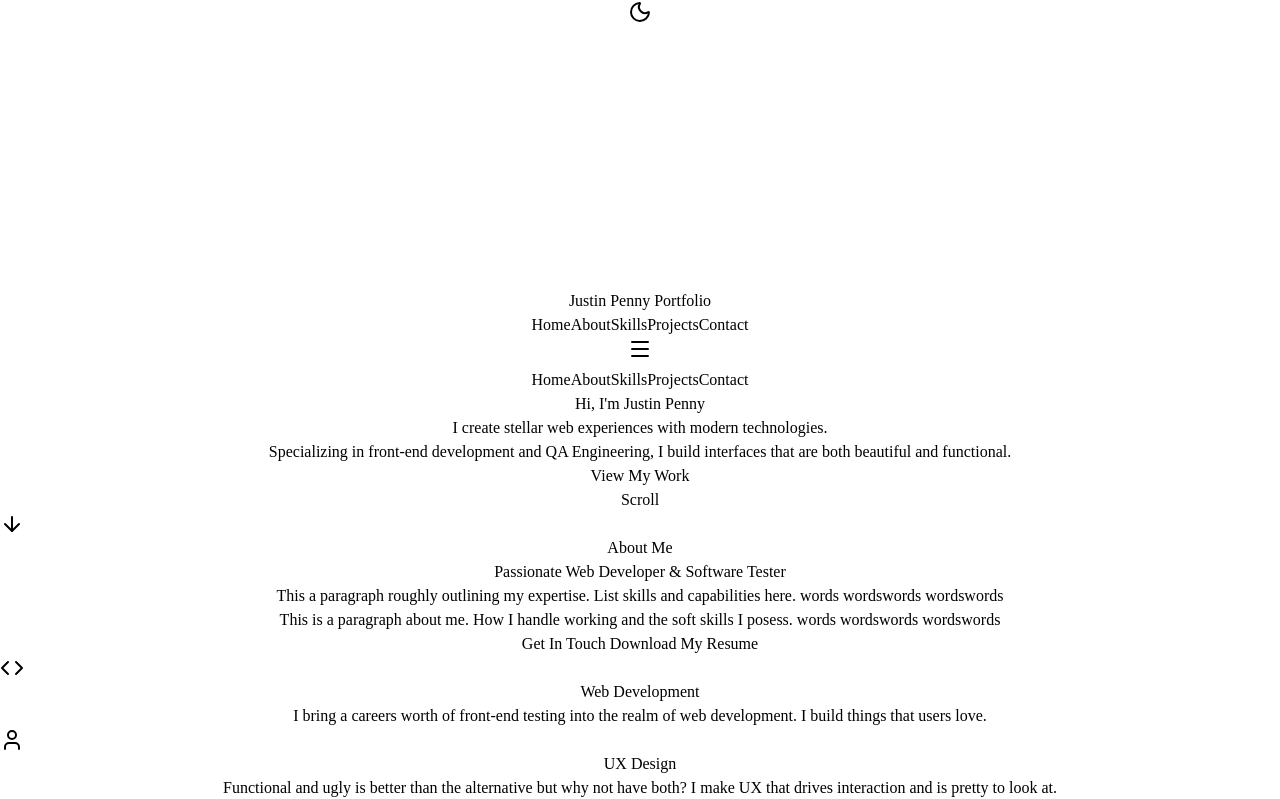
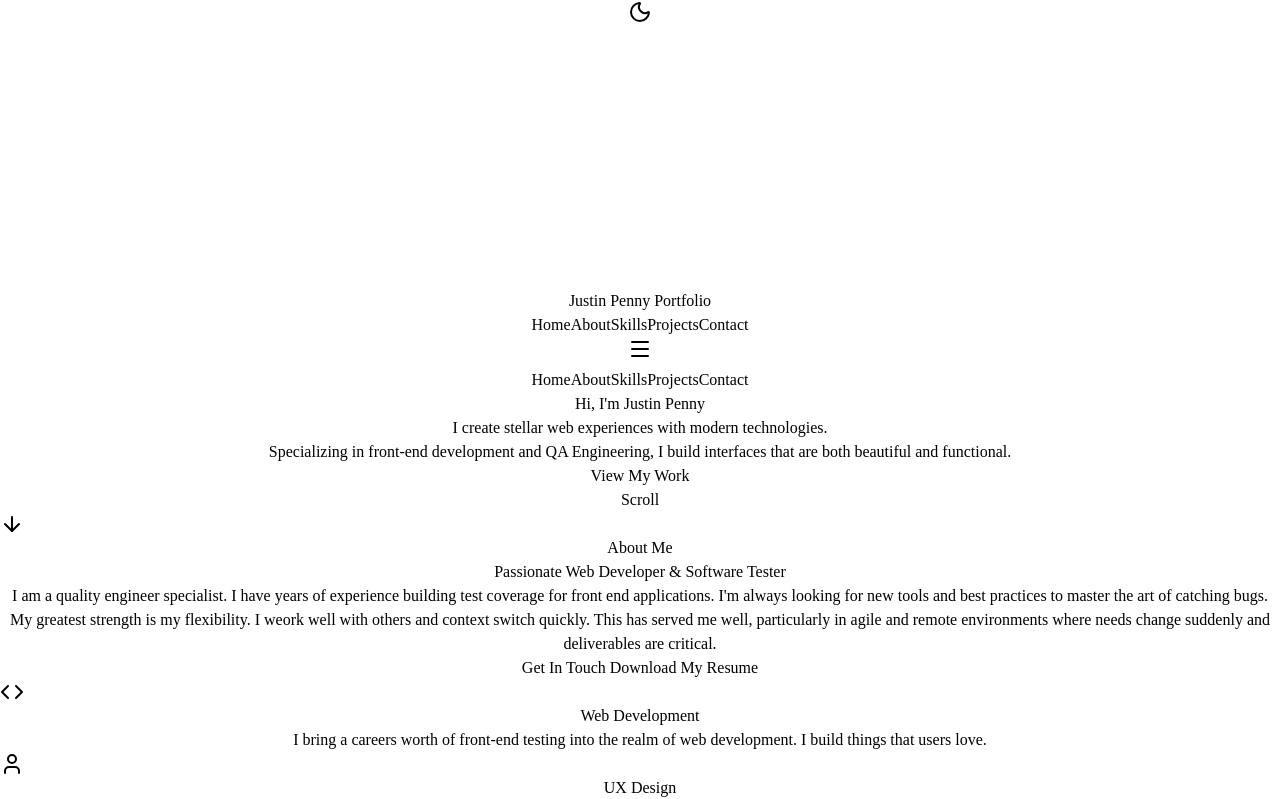
Before and after one commit to JustinPenny/justinpenny_portfolio, a React (Vite) app: page / in a window 1280 px wide. Shown: the top 799 px of the page. Built offline with nearby package versions, Linux system fonts and the light colour scheme.

Commit message:
cleaning up placeholder text

```diff
--- a/src/components/AboutSection.jsx
+++ b/src/components/AboutSection.jsx
@@ -37,13 +37,14 @@ export const AboutSection = () => {
                         <h3>Passionate Web Developer & Software Tester</h3>
 
                         <p className="text-muted-foreground">
-                            This a paragraph roughly outlining my expertise. List skills and capabilities here.
-                            words wordswords wordswords
+                            I am a quality engineer specialist.
+                            I have years of experience building test coverage for front end applications.
+                            I'm always looking for new tools and best practices to master the art of catching bugs.
                         </p>
 
                         <p className="text-muted-foreground">
-                            This is a paragraph about me. How I handle working and the soft skills I posess.
-                            words wordswords wordswords
+                            My greatest strength is my flexibility. I weork well with others and context switch quickly.
+                            This has served me well, particularly in agile and remote environments where needs change suddenly and deliverables are critical.
                         </p>
 
                         <div className="flex flex-col sm:flex-row gap-4 pt-4 justify-center">
```
